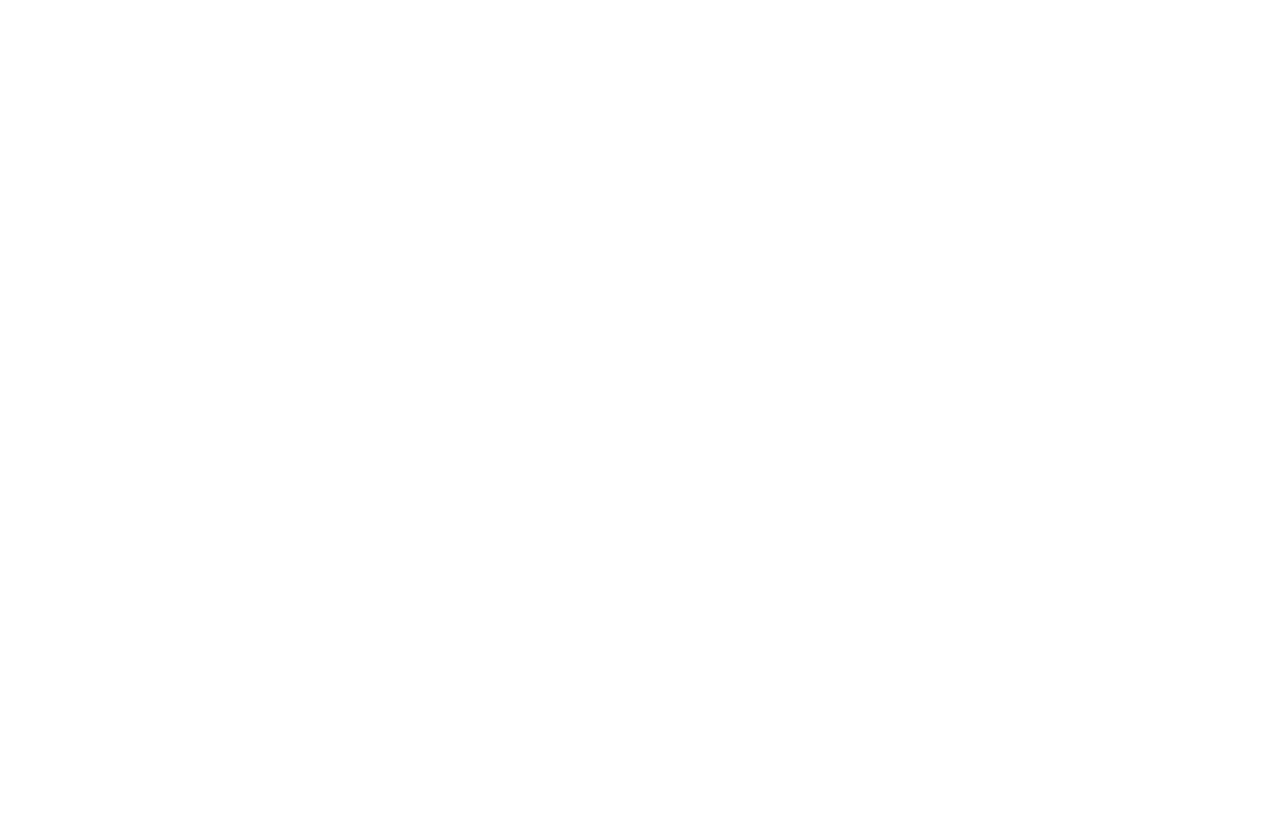
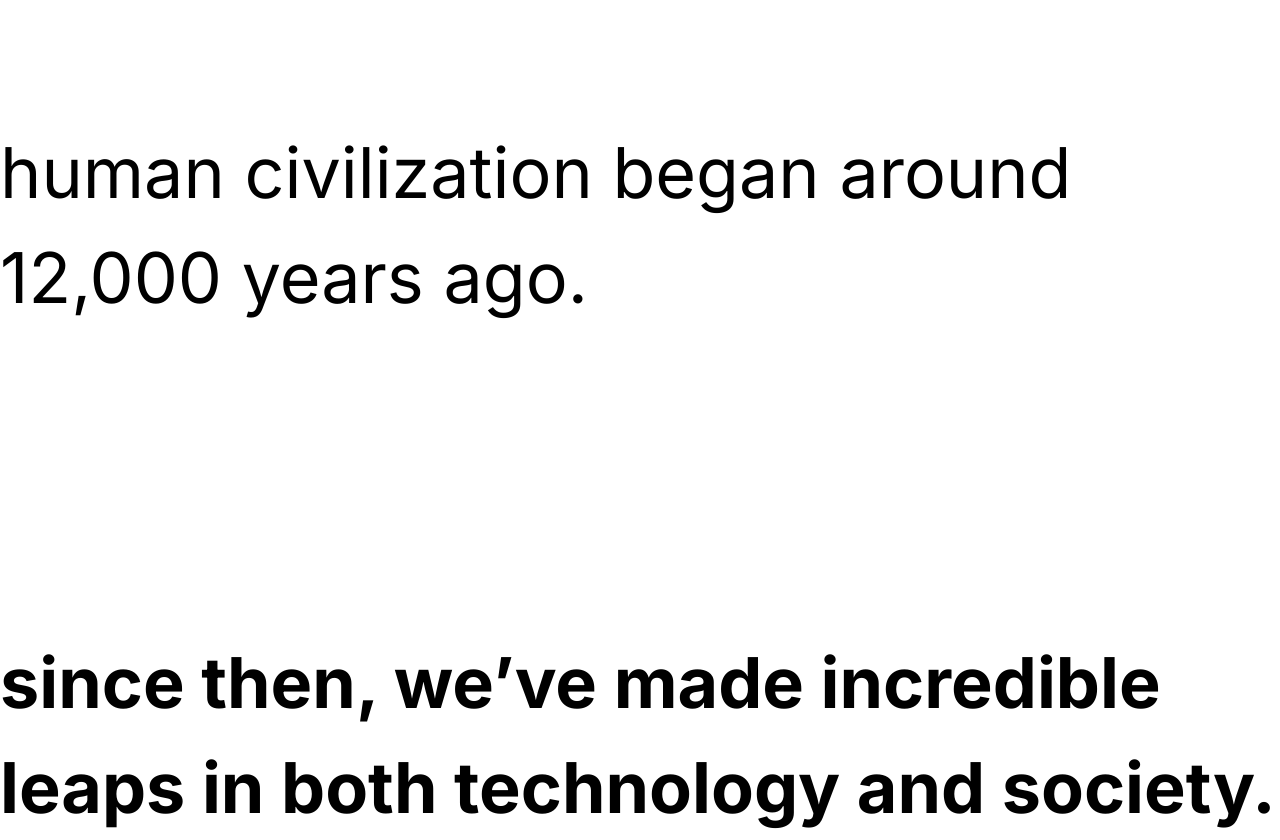
Before and after one commit to jonahbard/theprogressbar, a Next.js app: page / in a window 1280 px wide. Shown: the part 980-1820 px from the top of the page. Before the commit the page ends 800 px from the top, so only its background shows below. Built offline with nearby package versions, Linux system fonts and the light colour scheme.

Commit message:
aint much but honest work

```diff
--- a/app/page.tsx
+++ b/app/page.tsx
@@ -21,6 +21,10 @@
           <HeroWorldIcon />
         </div>
       </header>
+      <body>
+        <div style={{height: '500px'}}></div>
+        <Page1 />
+      </body>
     </div>
   );
 }
@@ -44,3 +48,12 @@
 function IntroTopicHeader(){
 
 }
+
+function Page1(){
+  return (
+    <div style={{display: 'flex', flexDirection: 'column', alignItems: 'center', justifyContent: 'center'}}>
+        <h1 style={{fontSize: '70px', marginBottom: '300px'}}>human civilization began around 12,000 years ago.</h1>
+        <h1 style={{fontSize: '70px', fontWeight: 'bold'}}>since then, we’ve made incredible leaps in both technology and society.</h1>
+    </div>
+);
+}
```
